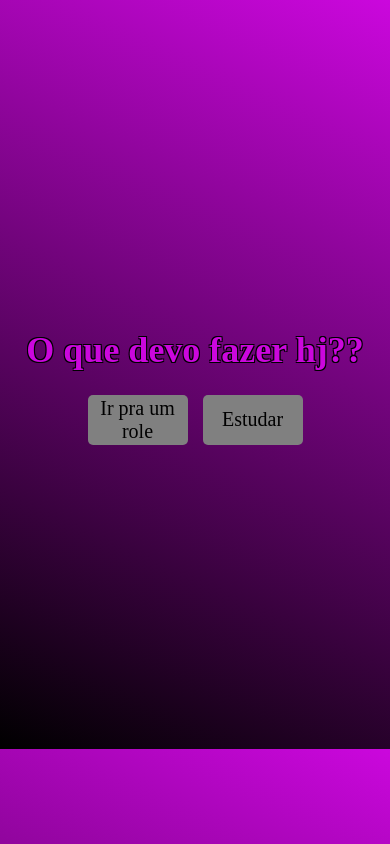
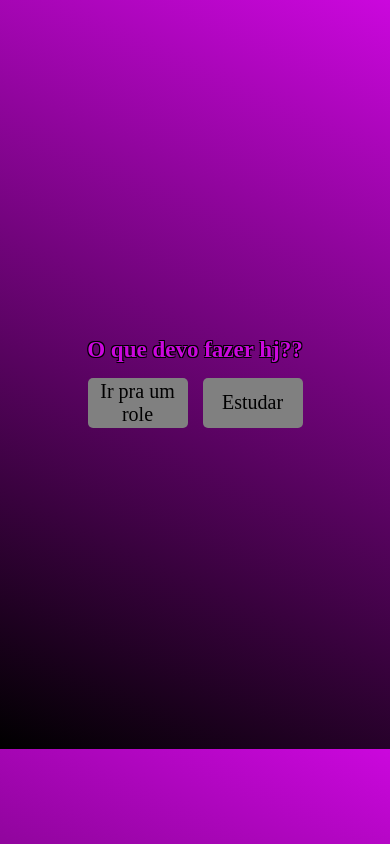
Before and after one commit to PeedroHAlmeida/SimOuNao, a plain HTML site: page index.html in a window 390 px wide. Drawn offline with Linux system fonts and the light colour scheme.

Commit message:
Detalhes vizuais 3.0

```diff
--- a/style.css
+++ b/style.css
@@ -22,6 +22,12 @@ h1{
         1px -1px 0 #000,   /* Sombra para criar contorno preto (nordeste) */
         -1px 1px 0 #000,   /* Sombra para criar contorno preto (sudoeste) */
         1px 1px 0 #000;    /* Sombra para criar contorno preto (sudeste) */
+}
+
+@media only screen and (max-width: 1000px) {
+    .text-outline {
+        font-size: 23px; /* Tamanho menor para dispositivos móveis */
+    }
 }
 
 #no:hover{
```
